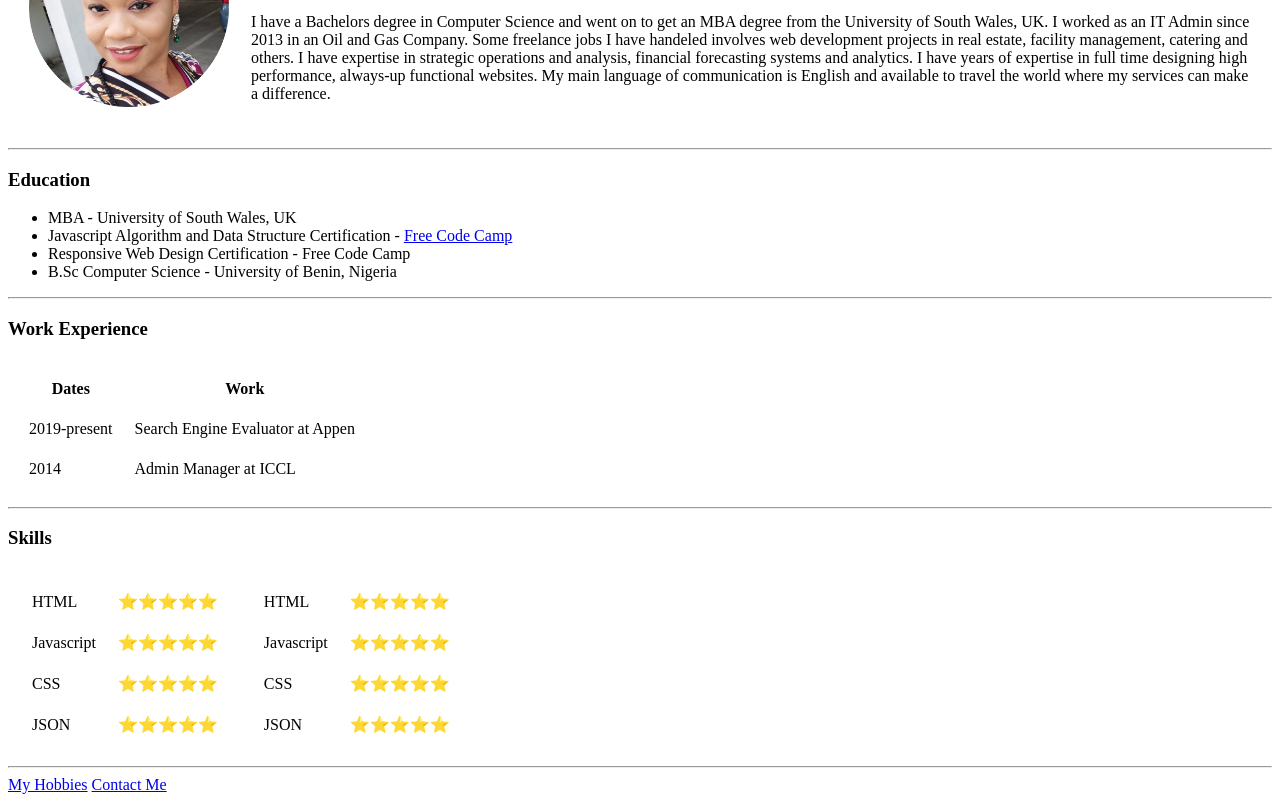
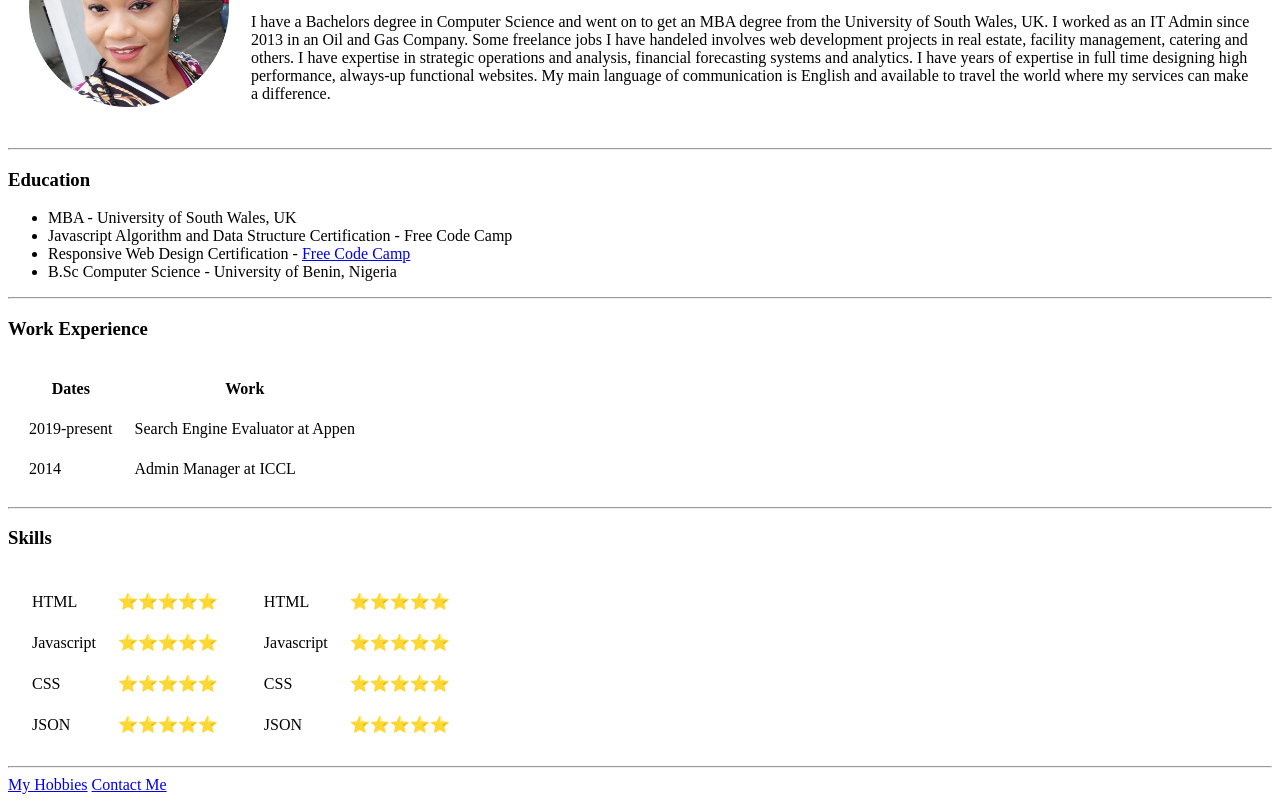
Before and after one commit to koregious/docker_file_for_tech_assessment, a plain HTML site: page index.html in a window 1280 px wide. Shown: the part 130-932 px from the top of the page. Drawn offline with Linux system fonts and the light colour scheme.

Commit message:
modify edu

```diff
--- a/index.html
+++ b/index.html
@@ -28,8 +28,8 @@
   <h3>Education</h3>
   <ul>
     <li>MBA - University of South Wales, UK</li>
-    <li>Javascript Algorithm and Data Structure Certification - <a href="https://www.freecodecamp.org/certification/fccf2b75102-2c63-4f4a-bc04-41cea346521c/responsive-web-design">Free Code Camp</a></li>
-    <li>Responsive Web Design Certification - Free Code Camp</li>
+    <li>Javascript Algorithm and Data Structure Certification - Free Code Camp</li>
+    <li>Responsive Web Design Certification - <a href="https://www.freecodecamp.org/certification/fccf2b75102-2c63-4f4a-bc04-41cea346521c/responsive-web-design">Free Code Camp</a></li>
     <li>B.Sc Computer Science - University of Benin, Nigeria</li>
   </ul>
   <hr>
```
